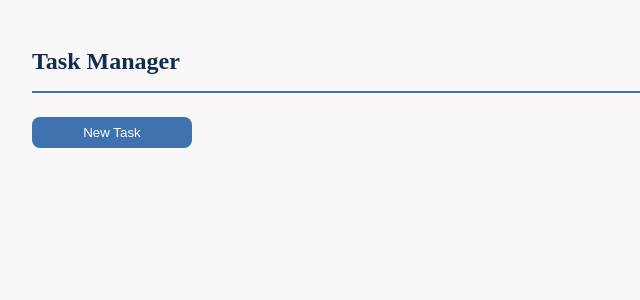
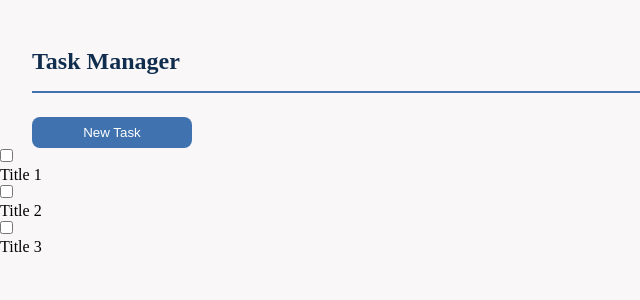
Before and after one commit to sprashanthv-dev/task-manager-prashanth-srinivasan, a React (Vite) app in the folder task-manager/: page / in a window 1280 px wide. Shown: the top 300 px of the page, without its empty margins (0-640 px from the left). Built offline with nearby package versions, Linux system fonts and the light colour scheme.

Commit message:
feat: TaskList and TaskItem mock data flow with props

```diff
--- a/task-manager/package.json
+++ b/task-manager/package.json
@@ -14,12 +14,14 @@
     "@typescript-eslint/eslint-plugin": "^8.6.0",
     "@typescript-eslint/parser": "^8.6.0",
     "react": "^18.3.1",
-    "react-dom": "^18.3.1"
+    "react-dom": "^18.3.1",
+    "uuid": "^10.0.0"
   },
   "devDependencies": {
     "@eslint/js": "^9.9.0",
     "@types/react": "^18.3.3",
     "@types/react-dom": "^18.3.0",
+    "@types/uuid": "^10.0.0",
     "@vitejs/plugin-react": "^4.3.1",
     "eslint": "^9.10.0",
     "eslint-config-prettier": "^9.1.0",
--- a/task-manager/src/App.tsx
+++ b/task-manager/src/App.tsx
@@ -1,10 +1,21 @@
+import { useState } from "react";
+
+import { Task } from "./models/Task";
+import { getMockTaskData } from "./utils/utils";
+
+import TaskList from "./components/TaskList";
+
 import "./App.css";
 
 function App() {
+  const mockData = getMockTaskData();
+  const [tasks, setTasks] = useState<Task[]>(mockData);
+
   return (
     <>
       <h2 className="header">Task Manager</h2>
       <button className="new-task-button">New Task</button>
+      <TaskList tasks={tasks} />
     </>
   );
 }
--- a/task-manager/src/components/TaskItem.tsx
+++ b/task-manager/src/components/TaskItem.tsx
@@ -1,5 +1,16 @@
-const TaskItem = () => {
-  return <></>;
+import { Task } from "../models/Task";
+
+const TaskItem = ({ id, title, completed }: Task) => {
+  return (
+    <div className="task-item">
+      <li>
+        <label>
+          <input type="checkbox" checked={completed} />
+          <p>{title}</p>
+        </label>
+      </li>
+    </div>
+  );
 };
 
 export default TaskItem;
--- a/task-manager/src/components/TaskList.tsx
+++ b/task-manager/src/components/TaskList.tsx
@@ -1,5 +1,19 @@
-const TaskList = () => {
-  return <></>;
+import { Task } from "../models/Task";
+
+import TaskItem from "./TaskItem";
+
+type TaskList = {
+  tasks: Task[];
+};
+
+const TaskList = ({ tasks }: TaskList) => {
+  return (
+    <ul>
+      {tasks.map((task) => (
+        <TaskItem key={task.id} {...task} />
+      ))}
+    </ul>
+  );
 };
 
 export default TaskList;
--- a/task-manager/src/index.css
+++ b/task-manager/src/index.css
@@ -3,7 +3,6 @@
   margin: 0;
   padding: 0;
 }
-
 body {
   max-width: 90%;
   background-color: #f9f7f7;
--- a/task-manager/src/models/Task.ts
+++ b/task-manager/src/models/Task.ts
@@ -1,6 +1,6 @@
 export interface Task {
   id: string;
   title: string;
-  description: string;
+  description?: string;
   completed: boolean;
 }
--- /dev/null
+++ b/task-manager/src/utils/utils.ts
@@ -0,0 +1,27 @@
+import { v4 as uuidv4 } from "uuid";
+
+import { Task } from "../models/Task";
+
+export const getUUIDv4 = () => {
+  return uuidv4();
+};
+
+export const getMockTaskData = (): Task[] => {
+  return [
+    {
+      id: getUUIDv4(),
+      title: "Title 1",
+      completed: false,
+    },
+    {
+      id: getUUIDv4(),
+      title: "Title 2",
+      completed: false,
+    },
+    {
+      id: getUUIDv4(),
+      title: "Title 3",
+      completed: false,
+    },
+  ];
+};
```
Also changed, not shown: 1 other file (tests, documents, lock files or other folders).
